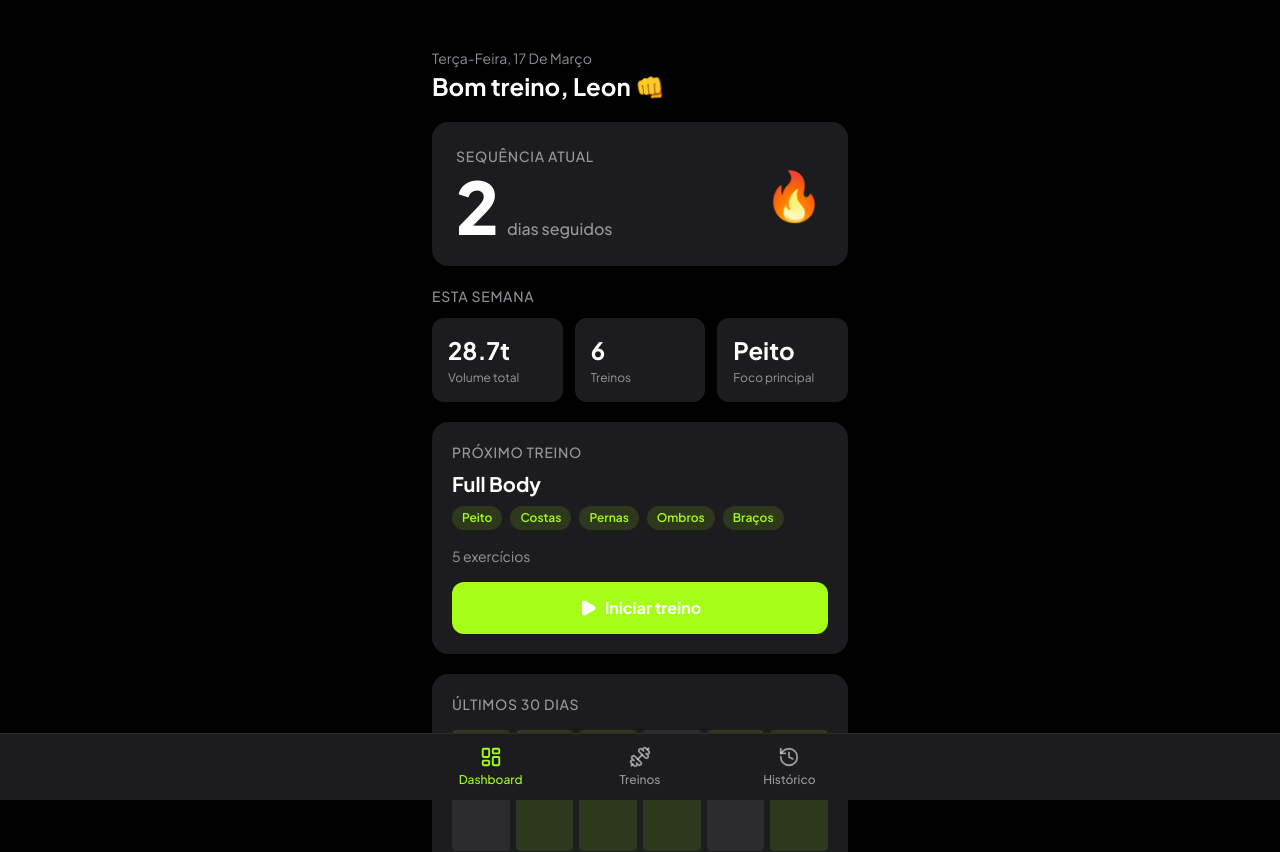
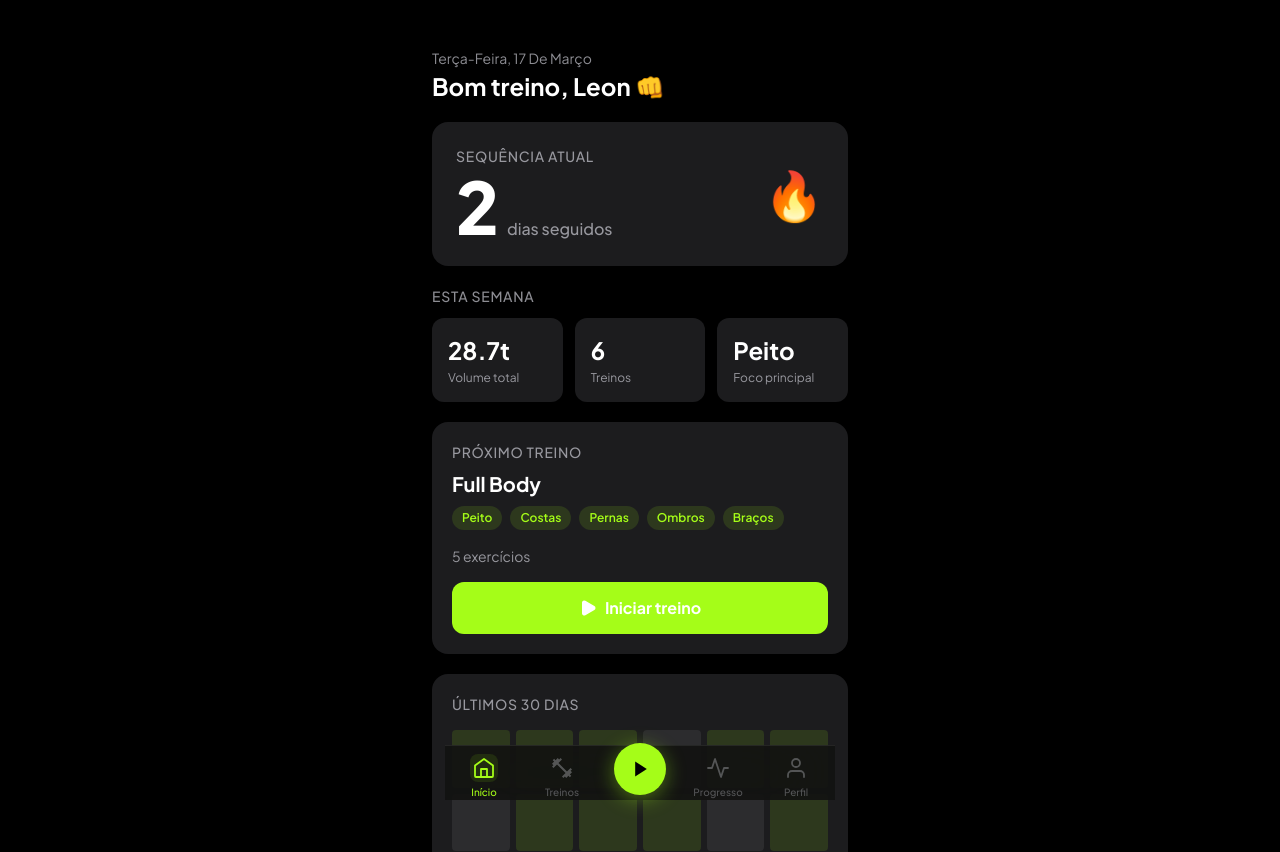
Before and after one commit to AgenticTI/arcsys-portfolio, a Next.js app in the folder fitness-treinos/: page / in a window 1280 px wide. Shown: the top 852 px of the page. Built offline with nearby package versions, Linux system fonts and the light colour scheme.

Commit message:
feat: redesign BottomTabBar — 5-tab Apple frosted glass + play center

```diff
--- a/fitness-treinos/src/app/layout.tsx
+++ b/fitness-treinos/src/app/layout.tsx
@@ -22,7 +22,7 @@ export default function RootLayout({
   return (
     <html lang="pt-BR" className={jakarta.variable}>
       <body className="bg-background text-text-primary min-h-screen">
-        <main className="pb-20 max-w-md mx-auto min-h-screen">
+        <main className="pb-24 max-w-md mx-auto min-h-screen">
           {children}
         </main>
         <BottomTabBar />
--- a/fitness-treinos/src/components/layout/BottomTabBar.tsx
+++ b/fitness-treinos/src/components/layout/BottomTabBar.tsx
@@ -1,46 +1,227 @@
 'use client'
 
+import { usePathname, useRouter } from 'next/navigation'
 import Link from 'next/link'
-import { usePathname } from 'next/navigation'
-import { LayoutDashboard, Dumbbell, History } from 'lucide-react'
+import { useFitnessStore } from '@/store/fitness'
 
-const tabs = [
-  { href: '/', label: 'Dashboard', icon: LayoutDashboard },
-  { href: '/workouts', label: 'Treinos', icon: Dumbbell },
-  { href: '/history', label: 'Histórico', icon: History },
-]
+// --- Inline SVG icons ---
 
-export function BottomTabBar() {
-  const pathname = usePathname()
+function IconHome({ active }: { active: boolean }) {
+  return (
+    <svg
+      viewBox="0 0 24 24"
+      fill="none"
+      stroke="currentColor"
+      strokeWidth="1.8"
+      strokeLinejoin="round"
+      width={24}
+      height={24}
+      style={{ color: active ? '#A5FD18' : 'rgba(235,235,245,0.30)' }}
+    >
+      <path d="M3 9.5L12 3l9 6.5V20a1 1 0 01-1 1H4a1 1 0 01-1-1V9.5z" />
+      <path d="M9 21V13h6v8" />
+    </svg>
+  )
+}
 
+function IconDumbbell({ active }: { active: boolean }) {
   return (
-    <nav className="fixed bottom-0 left-0 right-0 z-50 bg-surface border-t border-surface-elevated">
-      <div className="max-w-md mx-auto flex">
-        {tabs.map(({ href, label, icon: Icon }) => {
-          // Considera ativo: exact match para '/', startsWith para outros
-          const isActive =
-            href === '/' ? pathname === '/' : pathname.startsWith(href)
+    <svg
+      viewBox="0 0 24 24"
+      fill="currentColor"
+      width={24}
+      height={24}
+      style={{ color: active ? '#A5FD18' : 'rgba(235,235,245,0.30)' }}
+    >
+      <path d="M20.57 14.86L22 13.43 20.57 12 17 15.57 8.43 7 12 3.43 10.57 2 9.14 3.43 7.71 2 5.57 4.14 4.14 2.71 2.71 4.14l1.43 1.43L2 7.71l1.43 1.43L2 10.57 3.43 12 7 8.43 15.57 17 12 20.57 13.43 22l1.43-1.43L16.29 22l2.14-2.14 1.43 1.43 1.43-1.43-1.43-1.43L22 16.29z" />
+    </svg>
+  )
+}
 
+function IconActivity({ active }: { active: boolean }) {
+  return (
+    <svg
+      viewBox="0 0 24 24"
+      fill="none"
+      stroke="currentColor"
+      strokeWidth="1.8"
+      strokeLinecap="round"
+      strokeLinejoin="round"
+      width={24}
+      height={24}
+      style={{ color: active ? '#A5FD18' : 'rgba(235,235,245,0.30)' }}
+    >
+      <polyline points="22 12 18 12 15 21 9 3 6 12 2 12" />
+    </svg>
+  )
+}
+
+function IconPerson({ active }: { active: boolean }) {
+  return (
+    <svg
+      viewBox="0 0 24 24"
+      fill="none"
+      stroke="currentColor"
+      strokeWidth="1.8"
+      strokeLinecap="round"
+      width={24}
+      height={24}
+      style={{ color: active ? '#A5FD18' : 'rgba(235,235,245,0.30)' }}
+    >
+      <path d="M20 21v-2a4 4 0 00-4-4H8a4 4 0 00-4 4v2" />
+      <circle cx="12" cy="7" r="4" />
+    </svg>
+  )
+}
+
+function IconPlay() {
+  return (
+    <svg viewBox="0 0 24 24" fill="#000" width={20} height={20}>
+      <polygon points="5 3 19 12 5 21 5 3" />
+    </svg>
+  )
+}
+
+// --- Tab item ---
+
+type TabItemProps = {
+  href: string
+  label: string
+  active: boolean
+  icon: React.ReactNode
+}
+
+function TabItem({ href, label, active, icon }: TabItemProps) {
   return (
     <Link
-              key={href}
       href={href}
-              className="flex-1 flex flex-col items-center gap-1 py-3 px-2 transition-colors"
+      className="flex flex-col items-center flex-1"
+      style={{ gap: '3px' }}
     >
-              <Icon
-                size={22}
-                className={isActive ? 'text-accent' : 'text-text-secondary'}
-              />
+      <div
+        style={{
+          width: 28,
+          height: 28,
+          display: 'flex',
+          alignItems: 'center',
+          justifyContent: 'center',
+          borderRadius: 8,
+          background: active ? 'rgba(165,253,24,0.10)' : 'transparent',
+        }}
+      >
+        {icon}
+      </div>
       <span
-                className={`text-xs font-medium ${
-                  isActive ? 'text-accent' : 'text-text-secondary'
-                }`}
+        style={{
+          fontSize: 10,
+          fontWeight: 500,
+          color: active ? '#A5FD18' : 'rgba(235,235,245,0.30)',
+        }}
       >
         {label}
       </span>
     </Link>
   )
-        })}
+}
+
+// --- Main component ---
+
+export function BottomTabBar() {
+  const pathname = usePathname()
+  const router = useRouter()
+  const activeWorkout = useFitnessStore((s) => s.activeWorkout)
+
+  const isHome = pathname === '/'
+  const isWorkouts = pathname.startsWith('/workouts') && !pathname.includes('/active')
+  const isActive = pathname.includes('/active')
+  const isHistory = pathname.startsWith('/history')
+  const isProfile = pathname.startsWith('/profile')
+
+  function handlePlayPress() {
+    if (activeWorkout) {
+      router.push(`/workouts/${activeWorkout.workoutId}/active`)
+    } else {
+      router.push('/workouts')
+    }
+  }
+
+  return (
+    <nav
+      className="fixed bottom-0 left-0 right-0 z-[100] flex justify-center"
+    >
+      <div
+        style={{
+          width: '100%',
+          maxWidth: 390,
+          background: 'rgba(18,18,18,0.88)',
+          backdropFilter: 'blur(40px) saturate(180%)',
+          WebkitBackdropFilter: 'blur(40px) saturate(180%)',
+          borderTop: '0.5px solid rgba(255,255,255,0.08)',
+          paddingTop: 8,
+          paddingBottom: 'env(safe-area-inset-bottom, 0px)',
+          display: 'flex',
+          alignItems: 'center',
+          justifyContent: 'space-around',
+        }}
+      >
+        {/* Início */}
+        <TabItem
+          href="/"
+          label="Início"
+          active={isHome}
+          icon={<IconHome active={isHome} />}
+        />
+
+        {/* Treinos */}
+        <TabItem
+          href="/workouts"
+          label="Treinos"
+          active={isWorkouts}
+          icon={<IconDumbbell active={isWorkouts} />}
+        />
+
+        {/* Center play button */}
+        <div className="flex flex-col items-center flex-1">
+          <button
+            onClick={handlePlayPress}
+            aria-label="Iniciar treino"
+            style={{
+              width: 52,
+              height: 52,
+              borderRadius: '50%',
+              background: '#A5FD18',
+              border: 'none',
+              cursor: 'pointer',
+              display: 'flex',
+              alignItems: 'center',
+              justifyContent: 'center',
+              marginTop: -16,
+              boxShadow: isActive
+                ? '0 4px 32px rgba(165,253,24,0.70)'
+                : '0 4px 20px rgba(165,253,24,0.40)',
+            }}
+          >
+            <span style={{ marginLeft: 2, display: 'flex' }}>
+              <IconPlay />
+            </span>
+          </button>
+        </div>
+
+        {/* Progresso */}
+        <TabItem
+          href="/history"
+          label="Progresso"
+          active={isHistory}
+          icon={<IconActivity active={isHistory} />}
+        />
+
+        {/* Perfil */}
+        <TabItem
+          href="/profile"
+          label="Perfil"
+          active={isProfile}
+          icon={<IconPerson active={isProfile} />}
+        />
       </div>
     </nav>
   )
```
Lines whose indentation alone changed are shown as unchanged.
